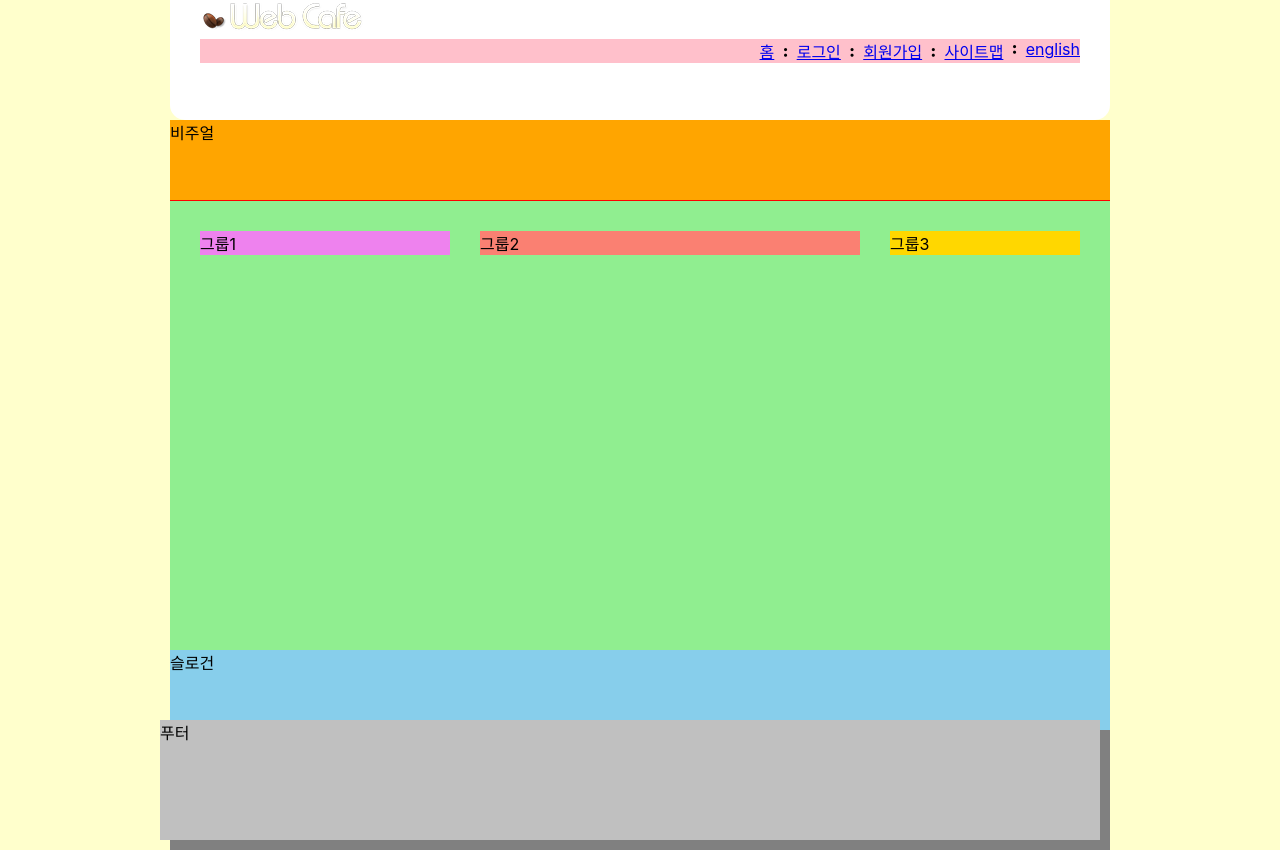
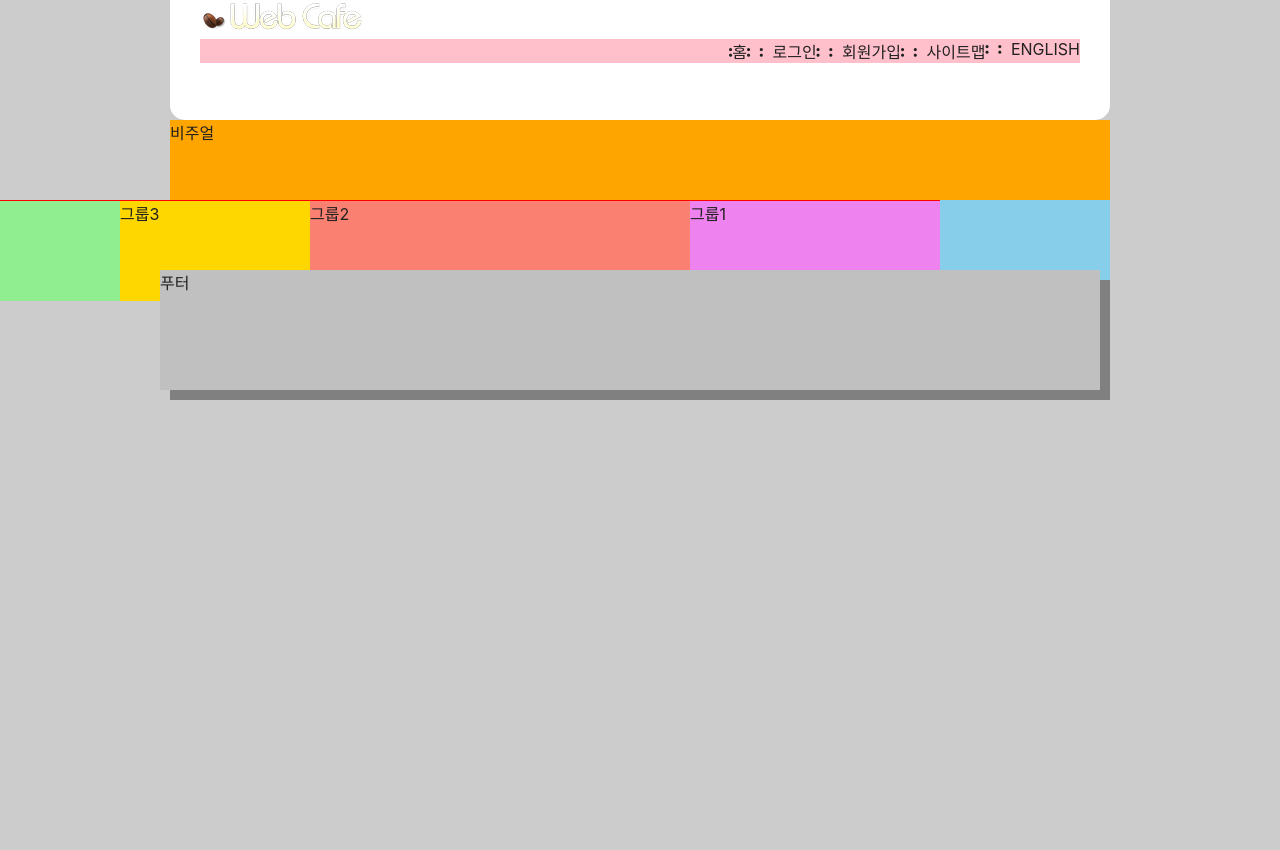
Before and after one commit to SeoMiYoung/HTML5, a website: page index.html in a window 1280 px wide. After the commit the page ends 800 px from the top, so only its background shows below. Drawn offline with Linux system fonts and the light colour scheme; a web font is replaced by a local one.

Commit message:
영문 대소문자 변환 실습

```diff
--- a/styles/style.css
+++ b/styles/style.css
@@ -7,13 +7,16 @@
   box-sizing: border-box;
 }
 
-* {
-  box-sizing: border-box;
+/* 링크 스타일 */
+a {
+  color: inherit; /*부모한테 글자색 물려받을거임*/
+  text-decoration: none;
 }
 
 /* 본문 스타일 */
 body {
-  background: #ffc;
+  color: #212121;
+  background: #ccc;
   font-family: "Pretendard Variable", Pretendard, -apple-system, BlinkMacSystemFont, system-ui, Roboto, "Helvetica Neue", "Segoe UI", "Apple SD Gothic Neo", "Noto Sans KR", "Malgun Gothic", "Apple Color Emoji", "Segoe UI Emoji", "Segoe UI Symbol", sans-serif;
 }
 
@@ -38,35 +41,55 @@ body {
   justify-content: flex-end;  /*우측*/
 }
 
+.member li::before {
+  content: "\e800";
+  font-family: fontello;
+}
+
+.member a {
+  text-transform: uppercase;
+}
+
 /* 비주얼 */
 .visual{
   background: orange;
   height: 10vh;
 }
+
 /* 메인 */
 .main{
   background: lightgreen;
-  min-height: 450px;
+  border-top: 1px solid red;
+  position: absolute;
+  /* min-height: 450px;
   display: flex;
   flex-flow: row nowrap;
   justify-content: space-between;
   align-items: flex-start;
-  padding: 30px;
-  border-top: 1px solid red;
+  padding: 30px; */
+
+}
+
+.group {
+  height: 100px;
 }
 
 .group1{
   background-color: violet;
   width: 250px;
+  float: right;
 }
 
 .group2{
   background-color: salmon;
   width: 380px;
+  float:right;
 }
+
 .group3{
   background-color: gold;
   width: 190px;
+  float:right;
 }
 
 /* 슬로건 */
@@ -75,12 +98,14 @@ body {
   height: 10vh;
   clear: both;
 }
+
 /* 푸터 */
 .footer{
   background: gray;
   width: 940px;
   margin: 0 auto;
 }
+
 .footer-inner{
   background: silver;
   height: 15vh;
```
